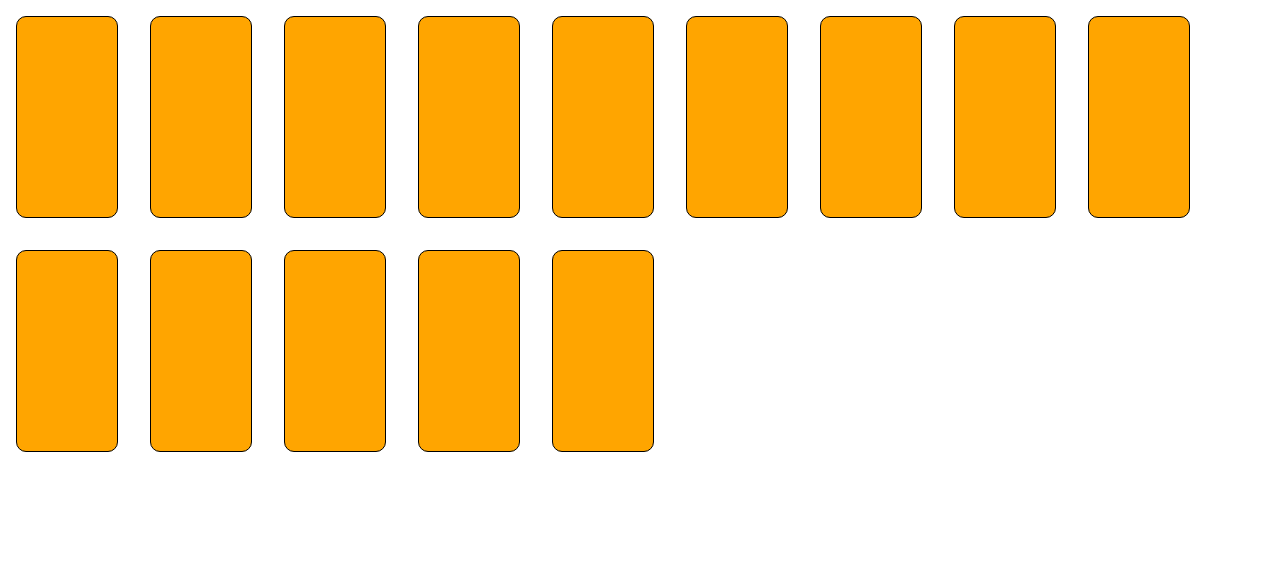
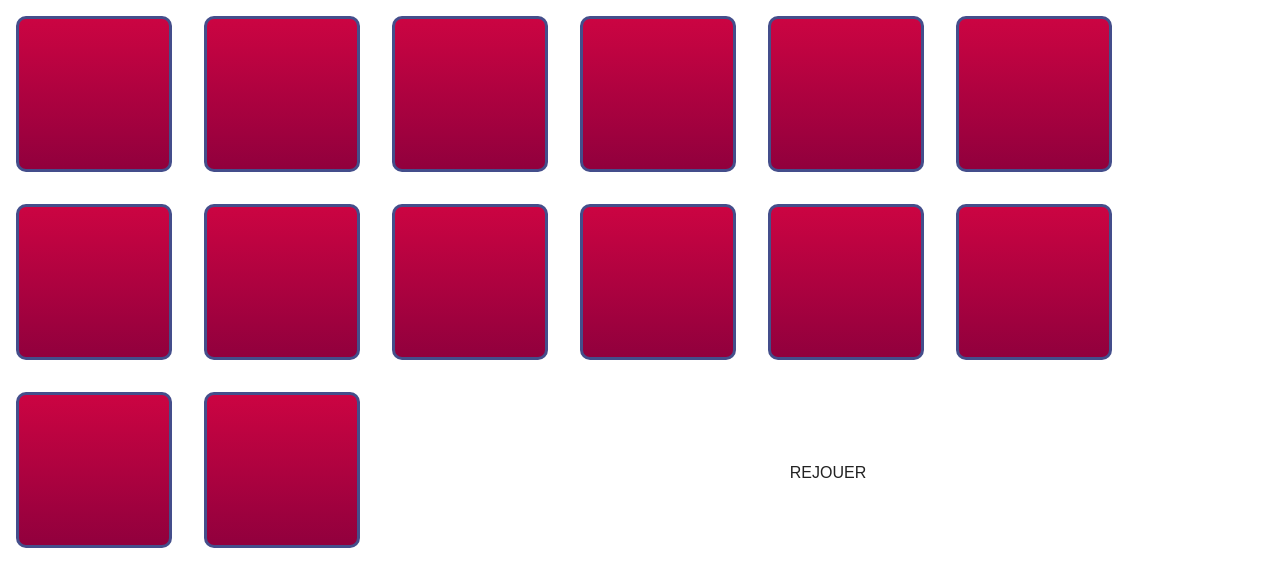
Before and after one commit to JulieCanevet/memory, a plain HTML site: page index.html in a window 1280 px wide. Drawn offline with nearby package versions, Linux system fonts and the light colour scheme.

Commit message:
essais couleurs

```diff
--- a/css/main.css
+++ b/css/main.css
@@ -94,6 +94,10 @@ textarea {
 /* ==========================================================================
    Author's custom styles
    ========================================================================== */
+body
+{
+/*    background-image:linear-gradient(#49508C, #444E8B);;
+*/}
 
 #cartes
 {
@@ -103,23 +107,31 @@ textarea {
 
 .carte
 {
-    height: 200px;
-    width: 100px;
+    height: 150px;
+    width: 150px;
     border-radius: 10px;
     position: absolute;
 }
 
 .border
 {
-    height: 200px;
+    height: 150px;
     margin: 1em;
-    background-color: orange;
-    width: 100px;
+    background-image:linear-gradient(#CB0442, #91003D);;
+    width: 150px;
     border-radius: 10px;
-    border: 1px solid black;
+    border: 3px solid #444E8B;
 }
 
-
+.rejouer
+{
+    padding: 1em;
+    cursor: pointer;
+    background-color: white;
+    height: 3em;
+    margin: auto;
+    border-radius: 10px;
+}
 
 
 
--- a/index.html
+++ b/index.html
@@ -3,7 +3,7 @@
     <head>
         <meta charset="utf-8">
         <meta http-equiv="x-ua-compatible" content="ie=edge">
-        <title></title>
+        <title>Memory</title>
         <meta name="description" content="">
         <meta name="viewport" content="width=device-width, initial-scale=1">
 
@@ -78,6 +78,10 @@
 <div class="border">
 <div class="carte"></div>
 </div>
+
+<div class="rejouer" onclick="rejouer()">
+<p>REJOUER</p>
+</div>
 </section>
 
 
--- a/js/main.js
+++ b/js/main.js
@@ -3,15 +3,11 @@ var rand = [];
 var allImg = document.getElementsByClassName("carte");
 var back = [];
 var gagne = [];
-console.log(allImg);
 
 // Repartition aleatoire des cartes
   for(i=0; i<14; i++){
       var ordre = Math.floor(Math.random()*couleur.length);
-      console.log("ordre :" + ordre);
-      console.log(couleur[ordre]);
       rand.push(couleur[ordre]);
-      console.log[rand];
       allImg[i].style.background = couleur[ordre];
       couleur.splice(ordre, 1);
   }
@@ -24,14 +20,11 @@ for (let j=0; j < allImg.length; j++){
 
 // passer en opacité 1 au onclick
 function decouvrir(){
-  console.log(this);
   this.style.opacity = "1";
   back.push(this);
-  console.log(back);
 
   // Comparer et retourner si les cartes sont différentes
     if((back.length == 2) && (back[0].style.backgroundColor != back[1].style.backgroundColor)){
-      console.log("good");
       setTimeout(function(){
         back[0].style.opacity = "0";
         back[1].style.opacity = "0";
@@ -51,3 +44,9 @@ function decouvrir(){
 
     }
 }
+
+
+
+function rejouer() {
+  location.reload();
+}
```
